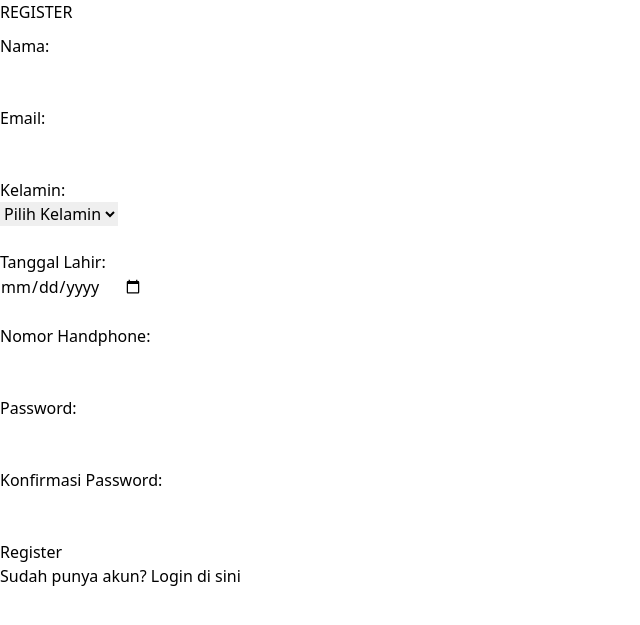
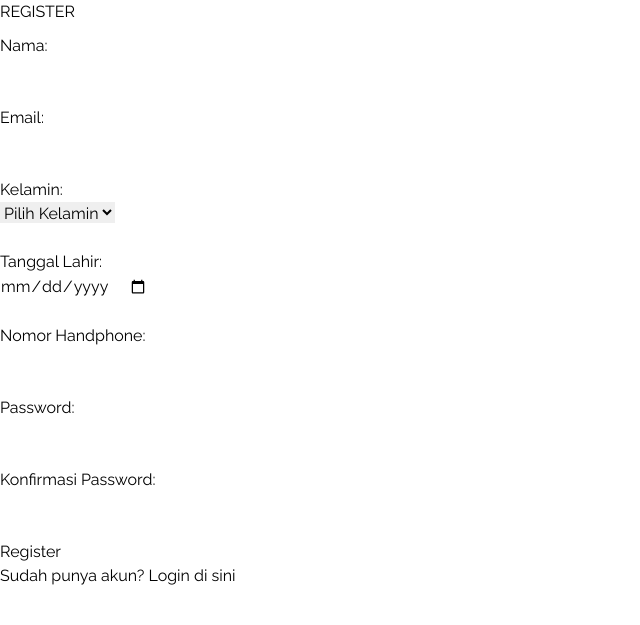
Before and after one commit to PBP-C02/PROJECT-KELOMPOK, a Django app: page /register/ in a window 1280 px wide. Shown: the top 625 px of the page, without its empty margins (0-640 px from the left). Run offline with Django 5.2, Linux system fonts and the light colour scheme; some libraries are stand-ins or nearby versions.

Commit message:
SETUP CSS COLOR AND FONT

```diff
--- a/templates/base.html
+++ b/templates/base.html
@@ -6,9 +6,30 @@
     <meta name="viewport" content="width=device-width, initial-scale=1.0" />
     {% block meta %} {% endblock meta %}
     <script src="https://cdn.tailwindcss.com"></script>
+    <script>
+      tailwind.config = {
+        theme: {
+          extend: {
+            colors: {
+              'lime': '#CBED98',
+              'yellow': '#F6F930',
+              'grey': '#2F2F2F',
+              'dark-lime': '#90B35B',
+            },
+            fontFamily: {
+              sans: ['Raleway', 'system-ui', 'sans-serif'],
+            }
+          }
+        }
+      }
+    </script>
     <!-- Add DOMPurify here -->
     <script src="https://cdn.jsdelivr.net/npm/dompurify@3.0.5/dist/purify.min.js"></script>
     <link rel="stylesheet" href="{% static 'css/globals.css' %}"/>
+    <link rel="preconnect" href="https://fonts.googleapis.com">
+    <link rel="preconnect" href="https://fonts.gstatic.com" crossorigin>
+    <link href="https://fonts.googleapis.com/css2?family=Raleway:ital,wght@0,100..900;1,100..900&display=swap" rel="stylesheet">
+
   </head>
   <body>
     {% block content %}
```
